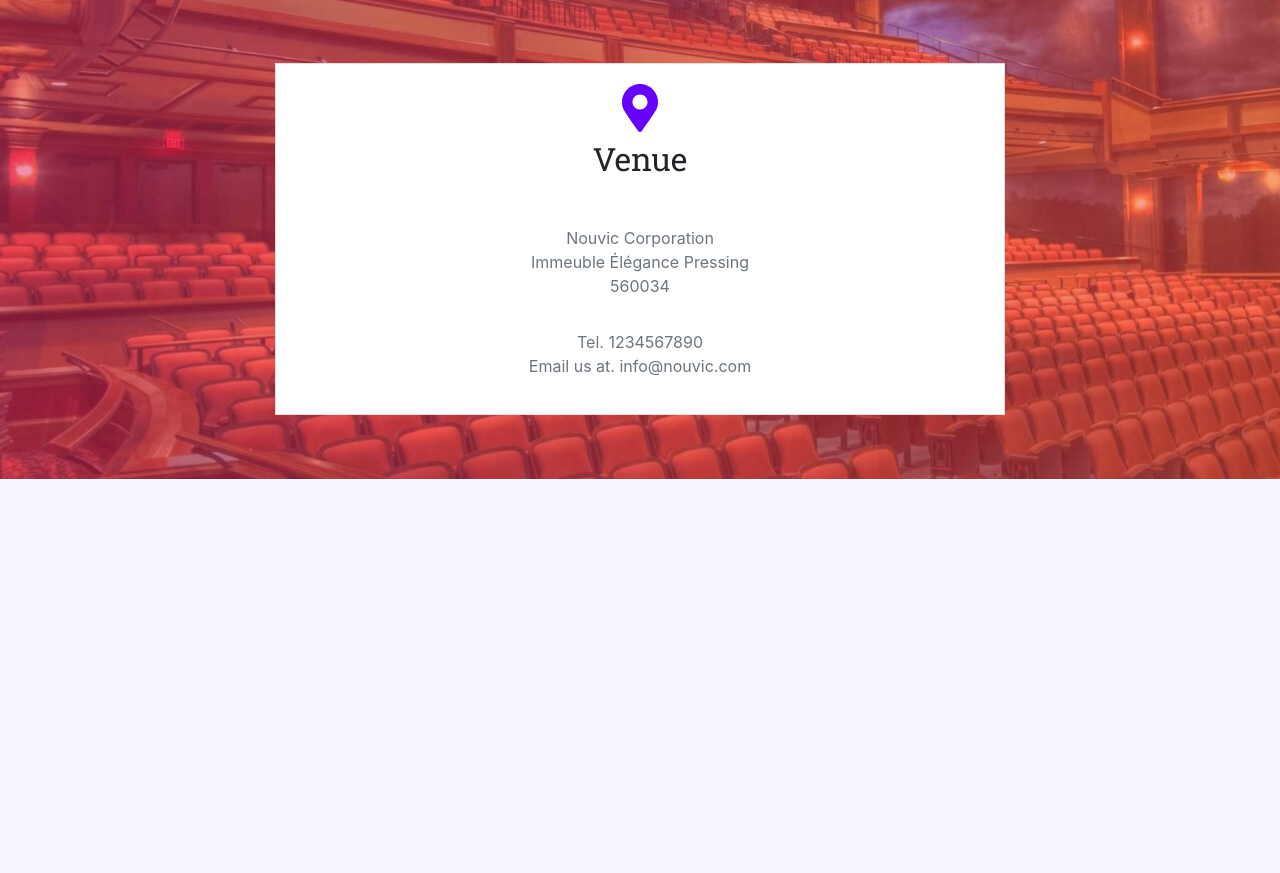
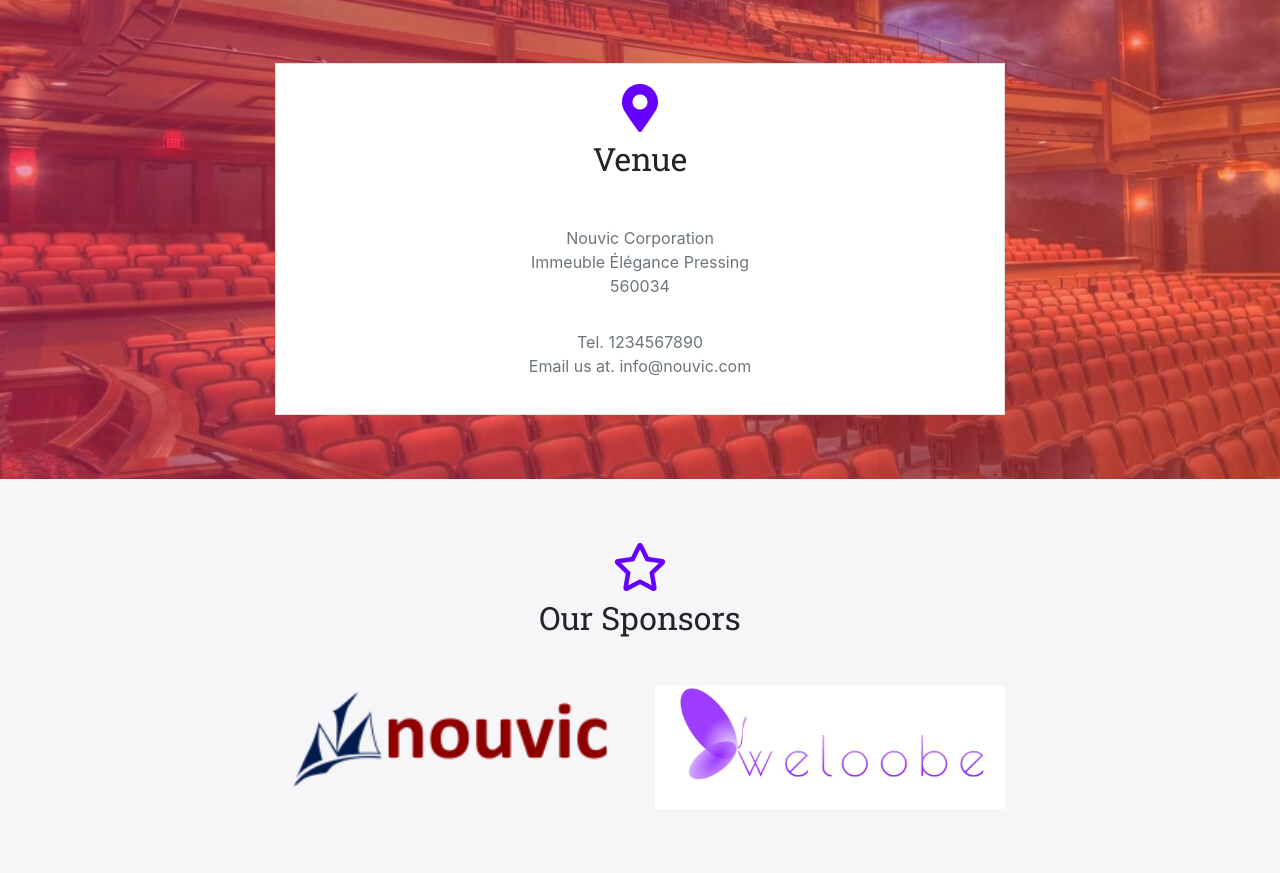
Before and after one commit to DevOfFuture/dof-conf, a Django app: page / in a window 1280 px wide. Shown: the part 2787-3660 px from the top of the page. Before the commit the page ends 3266 px from the top, so only its background shows below. Run offline with Django 3.2, Linux system fonts and the light colour scheme; some libraries are stand-ins or nearby versions.

Commit message:
feat: implement the sponsors section

```diff
--- a/dof_conf/templates/base.html
+++ b/dof_conf/templates/base.html
@@ -275,6 +275,22 @@
           </div>
         </div>
       </section>
+      <section class="section">
+        <div class="container">
+          <header class="text-center d-flex flex-column align-items-center">
+            <i class="far fa-star fa-3x text-primary mb-2"></i>
+            <h2>Our Sponsors</h2>
+          </header>
+          <div class="row">
+            <a href="http://nouviconline.com" target="_blank" rel="noopener" class="col-md-4 offset-2">
+              <img src="{% static 'images/nouvic.png' %}" alt="Nouvic Corporation" class="w-100">
+            </a>
+            <a href="https://weloobe.com/" target="_blank" rel="noopener" class="col-md-4">
+              <img src="{% static 'images/weloobe.jpeg' %}" alt="Weloobe" class="w-100">
+            </a>
+          </div>
+        </div>
+      </section>
     </main>
 
     {% block javascript %}
```
Also changed, not shown: dof_conf/static/images/nouvic.png (added), dof_conf/static/images/weloobe.jpeg (added).
